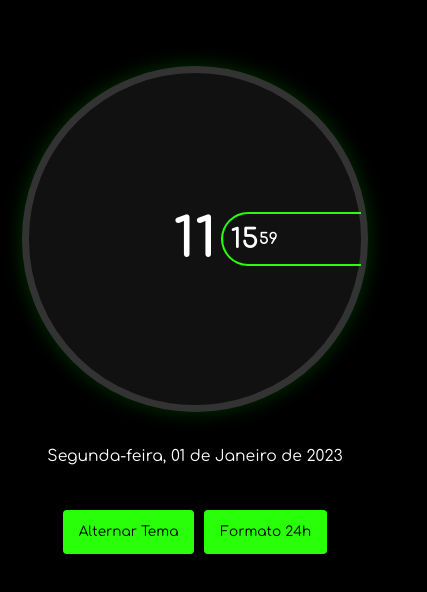
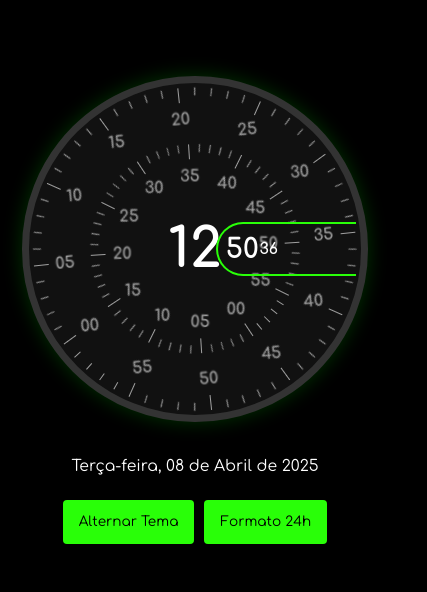
Before and after one commit to souandresouza/fancy-analog-clock, a plain HTML site: page index.html in a window 390 px wide. Shown: the part 112-704 px from the top of the page, 427 px wide, since content can reach past the window. Drawn offline with Linux system fonts and the light colour scheme.

Commit message:
Update index.html

```diff
--- a/index.html
+++ b/index.html
@@ -205,23 +205,7 @@
             opacity: 0.8;
         }
 
-        /* Estilo para informações adicionais */
-        .additional-info {
-            color: var(--text-color);
-            font-family: "Comfortaa", sans-serif;
-            font-size: min(16px, 3.5vw);
-            margin: 5px 0 15px 0;
-            text-align: center;
-            width: 100%;
-            display: flex;
-            justify-content: center;
-            gap: 15px;
-        }
-
-        .am-pm-indicator {
-            color: var(--primary-color);
-            font-weight: bold;
-        }
+        /* Remover os estilos para informações adicionais */
     </style>
 </head>
 <body>
@@ -240,11 +224,7 @@
         <span id="year">2023</span>
     </div>
 
-    <!-- Adicionar informações adicionais -->
-    <div class="additional-info">
-        <span id="timezone"></span>
-        <span id="am-pm" class="am-pm-indicator"></span>
-    </div>
+    <!-- Remover a div de informações adicionais -->
 
     <div class="controls">
         <button id="theme-toggle">Alternar Tema</button>
@@ -263,8 +243,52 @@
         const yearEl = document.getElementById('year');
         const themeToggle = document.getElementById('theme-toggle');
         const formatToggle = document.getElementById('format-toggle');
-        const timezoneEl = document.getElementById('timezone');
-        const amPmEl = document.getElementById('am-pm');
+        // Remover as constantes para os elementos de informações adicionais
+
+        // Verificar se há uma preferência salva no localStorage para o formato de hora
+        let is24HourFormat = localStorage.getItem('clockFormat') === '24h';
+
+        // Verificar se há uma preferência salva no localStorage para o tema
+        if (localStorage.getItem('theme') === 'light') {
+            document.body.classList.add('light-theme');
+        }
+
+        // Atualizar o texto do botão com base na preferência salva
+        formatToggle.textContent = is24HourFormat ? 'Formato 12h' : 'Formato 24h';
+
+        // Dias da semana em português
+        const weekdays = ['Domingo', 'Segunda-feira', 'Terça-feira', 'Quarta-feira', 'Quinta-feira', 'Sexta-feira', 'Sábado'];
+
+        // Meses em português
+        const months = ['Janeiro', 'Fevereiro', 'Março', 'Abril', 'Maio', 'Junho', 'Julho', 'Agosto', 'Setembro', 'Outubro', 'Novembro', 'Dezembro'];
+
+        // Create spikes
+        for(let s = 0; s < 60; s++) {
+            const mSpikEl = document.createElement('i');
+            const sSpikEl = document.createElement('i');
+
+            mSpikEl.className = 'spike';
+            sSpikEl.className = 'spike';
+
+            mSpikEl.style = `--rotate:${6 * s}deg`;
+            sSpikEl.style = `--rotate:${6 * s}deg`;
+
+            // Only show numbers at 5-minute intervals (hour markers)
+            if (s % 5 === 0) {
+                const hourNumber = s === 0 ? '00' : pad(s/5 * 5, 2);
+                mSpikEl.setAttribute('data-i', hourNumber);
+                sSpikEl.setAttribute('data-i', hourNumber);
+            }
+
+            seconds.append(sSpikEl);
+            minutes.append(mSpikEl);
+        }
+
+        function pad(num, size) {
+            num = num.toString();
+            while (num.length < size) num = "0" + num;
+            return num;
+        }
 
         function getTime() {
             const date = new Date();
@@ -278,10 +302,7 @@
             monthEl.textContent = months[date.getMonth()];
             yearEl.textContent = date.getFullYear();
 
-            // Update timezone and AM/PM indicator
-            timezoneEl.textContent = Intl.DateTimeFormat().resolvedOptions().timeZone.replace(/_/g, ' ');
-            amPmEl.textContent = h >= 12 ? 'PM' : 'AM';
-            amPmEl.style.display = is24HourFormat ? 'none' : 'inline';
+            // Remover a atualização do fuso horário e indicador AM/PM
 
             // Display hour based on format
             if (is24HourFormat) {
```
